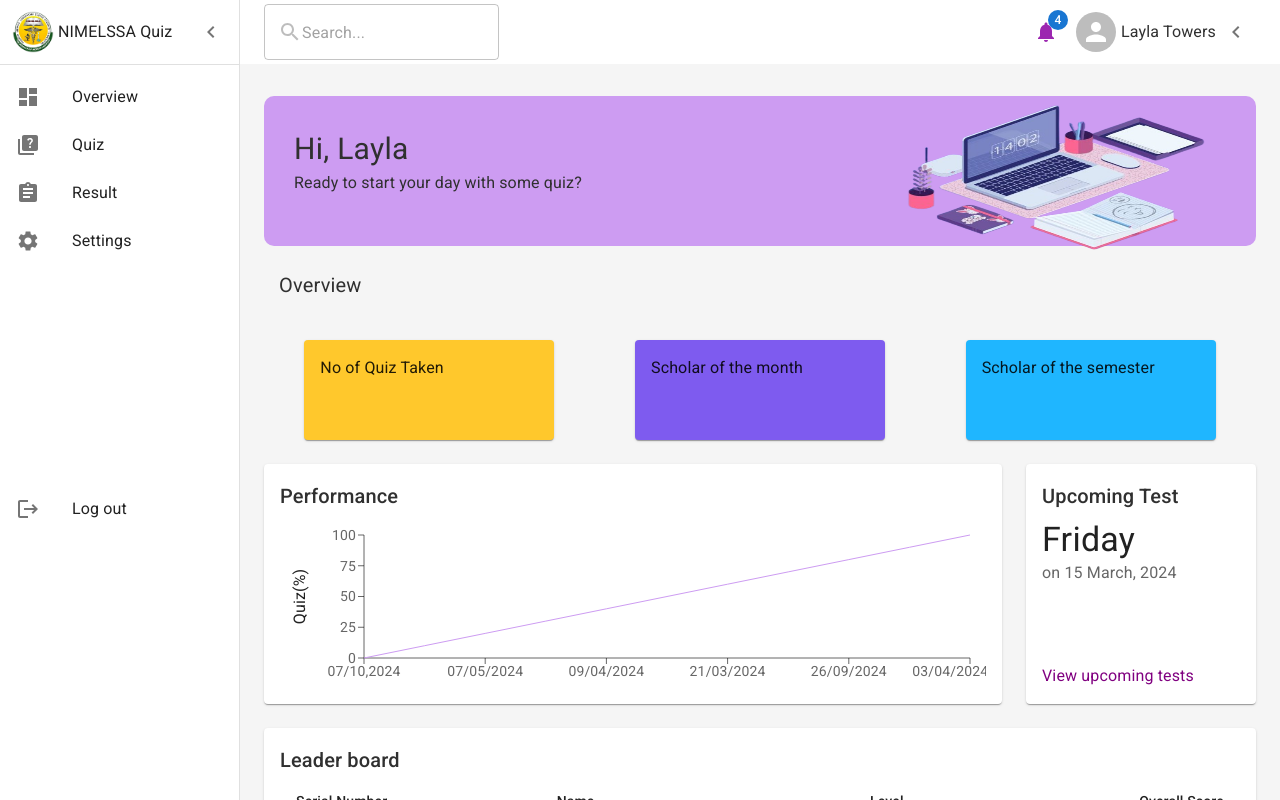
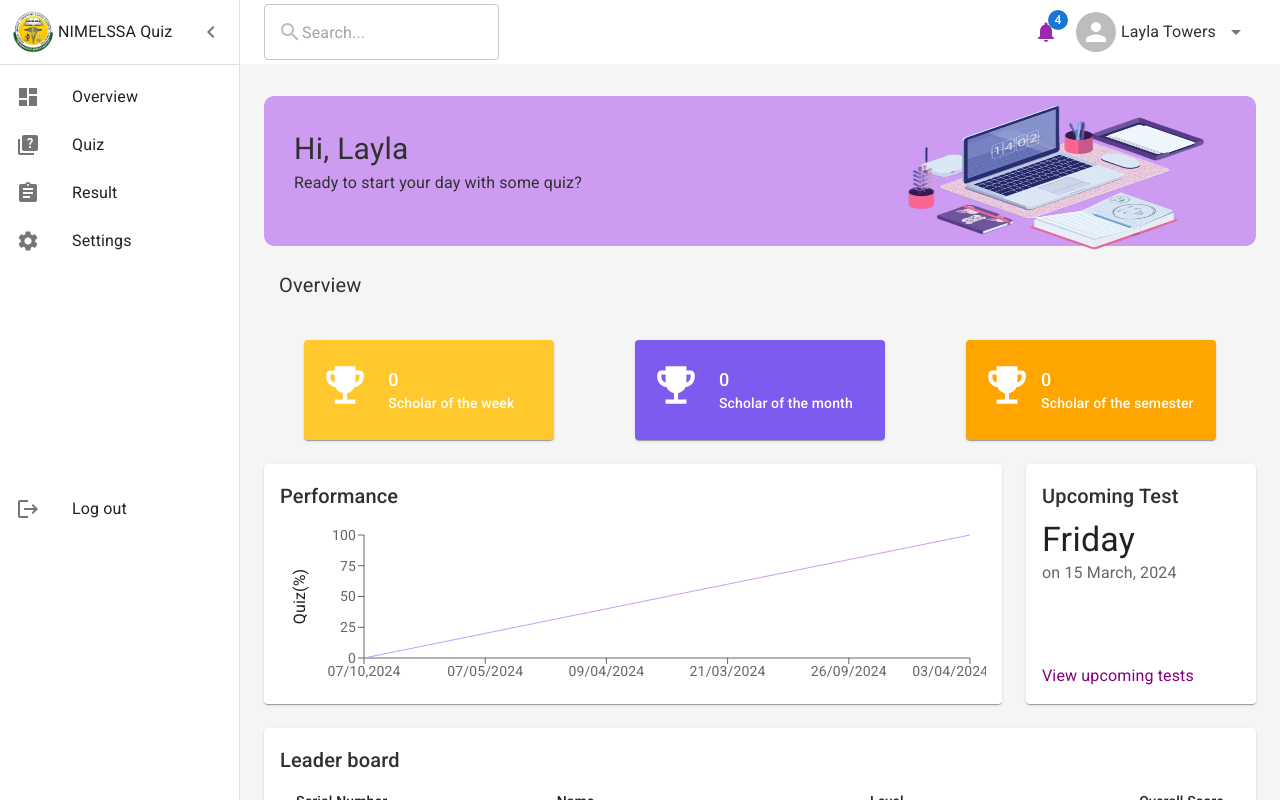
Before and after one commit to Fificode/nimelssa-quiz-app, a React (Vite) app: page /dashboard in a window 1280 px wide. Built offline with nearby package versions, Linux system fonts and the light colour scheme.

Commit message:
added scholar badges

```diff
--- a/src/pages/dashboard/Dashboard.jsx
+++ b/src/pages/dashboard/Dashboard.jsx
@@ -23,6 +23,9 @@ import QuizList from './QuizList';
 import TextField from '@mui/material/TextField';
 import SearchIcon from '@mui/icons-material/Search';
 import Avatar from '@mui/material/Avatar';
+import ArrowDropDownIcon from '@mui/icons-material/ArrowDropDown';
+import EmojiEventsIcon from '@mui/icons-material/EmojiEvents';
+import StarIcon from '@mui/icons-material/Star';
 
 
 const drawerWidth = 240;
@@ -151,7 +154,7 @@ export default function Dashboard() {
   <Avatar sx={{marginRight: '5px'}}/>
 <Typography sx={{color:'#303030', marginTop:'8px'}}>Layla Towers</Typography>
 <IconButton>
-              <ChevronLeftIcon />
+              <ArrowDropDownIcon />
             </IconButton>
 </Box>
           </Toolbar>
@@ -216,45 +219,72 @@ export default function Dashboard() {
           <Grid item xs={12}>
 <Typography sx={{color:"#303030", fontSize:'20px', marginLeft: '15px'}}>Overview</Typography>
 <Box sx={{display: 'flex', flexDirection: 'row', justifyContent:'space-around', marginTop:'40px'}}>
-<Box sx={{}}>
+<Box>
 <Paper
                   sx={{
                     p: 2,
                     display: 'flex',
-                    flexDirection: 'column',
+                    flexDirection: 'row',
+                    justifyContent: 'space-between',
+                    alignItems: 'center',
                     height: 100,
                     width: 250,
                  backgroundColor: '#ffc82c',
                   }}
                 >
-  <Typography>No of Quiz Taken</Typography>
+                <Box sx={{height: '60px', width: '60px', backgroundColor: '', dsiplay: 'flex', justifyContent: 'center', alignItems: 'center'}}>
+                  <EmojiEventsIcon sx={{color:'#fff', height: '50px', width: '50px'}}/>
+                </Box>
+                <Box sx={{width:'150px'}}>
+                <Typography sx={{fontSize:'18px', color: '#fff', fontWeight: 600}}>0</Typography>
+  <Typography sx={{fontSize:'14px', color: '#fff', fontWeight: 500}}>Scholar of the week</Typography>
+  </Box>
   </Paper>
 </Box>
 <Box>
-<Paper
+  <Paper
                   sx={{
                     p: 2,
                     display: 'flex',
-                    flexDirection: 'column',
+                    flexDirection: 'row',
+                    justifyContent: 'space-between',
+                    alignItems: 'center',
                     height: 100,
                     width: 250,
-                    backgroundColor: '#7e5bef ',
+                 backgroundColor: '#7e5bef',
                   }}
                 >
-  <Typography>Scholar of the month</Typography></Paper>
+                <Box sx={{height: '60px', width: '60px', backgroundColor: '', dsiplay: 'flex', justifyContent: 'center', alignItems: 'center'}}>
+                  <EmojiEventsIcon sx={{color:'#fff', height: '50px', width: '50px'}}/>
+                </Box>
+                <Box sx={{width:'150px'}}>
+                <Typography sx={{fontSize:'18px', color: '#fff', fontWeight: 600}}>0</Typography>
+  <Typography sx={{fontSize:'14px', color: '#fff', fontWeight: 500}}>Scholar of the month</Typography>
+  </Box>
+  </Paper>
 </Box>
 <Box>
-<Paper
+  <Paper
                   sx={{
                     p: 2,
                     display: 'flex',
-                    flexDirection: 'column',
+                    flexDirection: 'row',
+                    justifyContent: 'space-between',
+                    alignItems: 'center',
                     height: 100,
                     width: 250,
-                    backgroundColor: '#1fb6ff',
+                 backgroundColor: 'orange',
                   }}
                 >
-  <Typography>Scholar of the semester</Typography></Paper>
+                <Box sx={{height: '60px', width: '60px', backgroundColor: '', dsiplay: 'flex', justifyContent: 'center', alignItems: 'center'}}>
+                  <EmojiEventsIcon sx={{color:'#fff', height: '50px', width: '50px'}}/>
+                </Box>
+                <Box sx={{width:'160px'}}>
+                <Typography sx={{fontSize:'18px', color: '#fff', fontWeight: 600}}>0</Typography>
+  <Typography sx={{fontSize:'14px', color: '#fff', fontWeight: 500}}>Scholar of the semester</Typography>
+  </Box>
+  </Paper>
+
 </Box>
 </Box>
 
```
